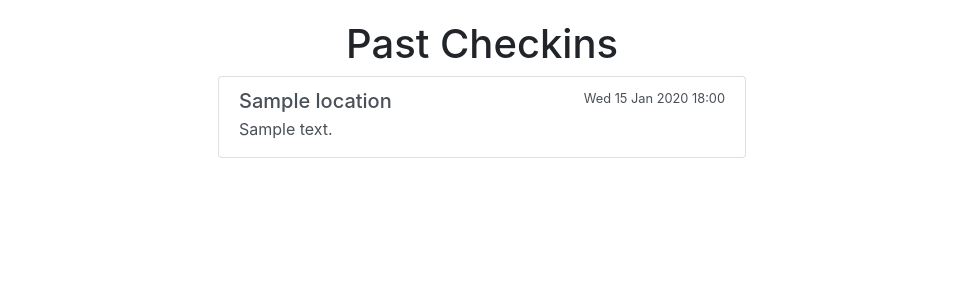
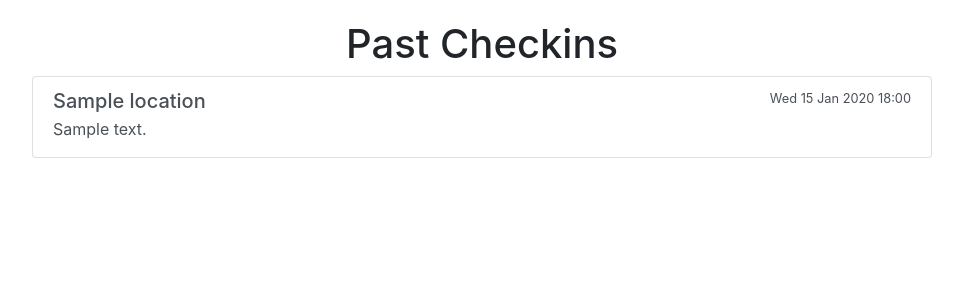
Before and after one commit to victorneo/checkedin, a Django app: page /checkins in a window 1280 px wide. Shown: the part 56-356 px from the top of the page, without its empty margins (158-1121 px from the left). Run offline with Django 3.2, Linux system fonts and the light colour scheme; a user stored in the database is signed in; tables that the repository leaves empty hold one stand-in row (values such as "Sample post"); some libraries are stand-ins or nearby versions.

Commit message:
Style past checkins

```diff
--- a/static/webapp/css/app.css
+++ b/static/webapp/css/app.css
@@ -8,6 +8,10 @@ div.map {
   text-align: center;
   width: 50%;
   height: 50%;
+}
+
+div.results {
+  text-align: left;
 }
 
 @media screen and (max-width: 800px) {
--- a/templates/checkins.html
+++ b/templates/checkins.html
@@ -5,9 +5,9 @@
 {% block title %}Check-ins{% endblock %}
 
 {% block content %}
-<div class="container" style="text-align: center; width: 60%;">
+<div class="container">
 <h1>Past Checkins</h1>
-<div class="list-group" style="text-align: left;">
+<div class="list-group results" style="text-align: left;">
   {% for l in locations %}
   <a  href="#" class="list-group-item list-group-item-action">
     <div class="d-flex w-100 justify-content-between">
```
